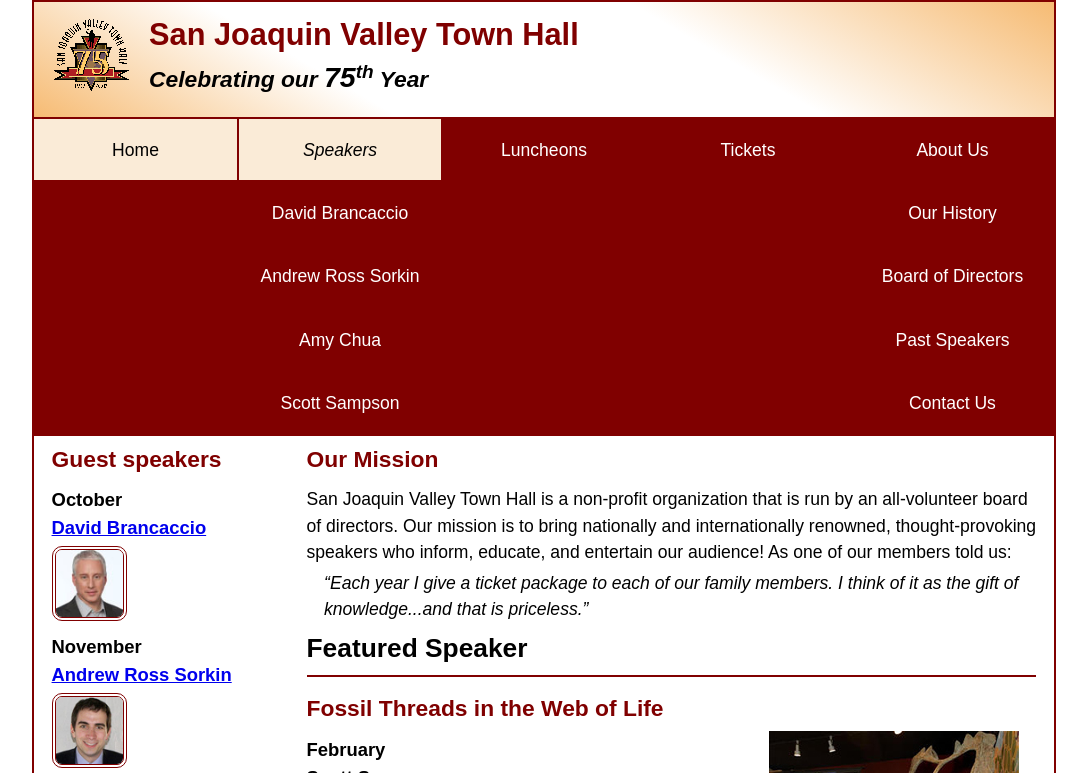
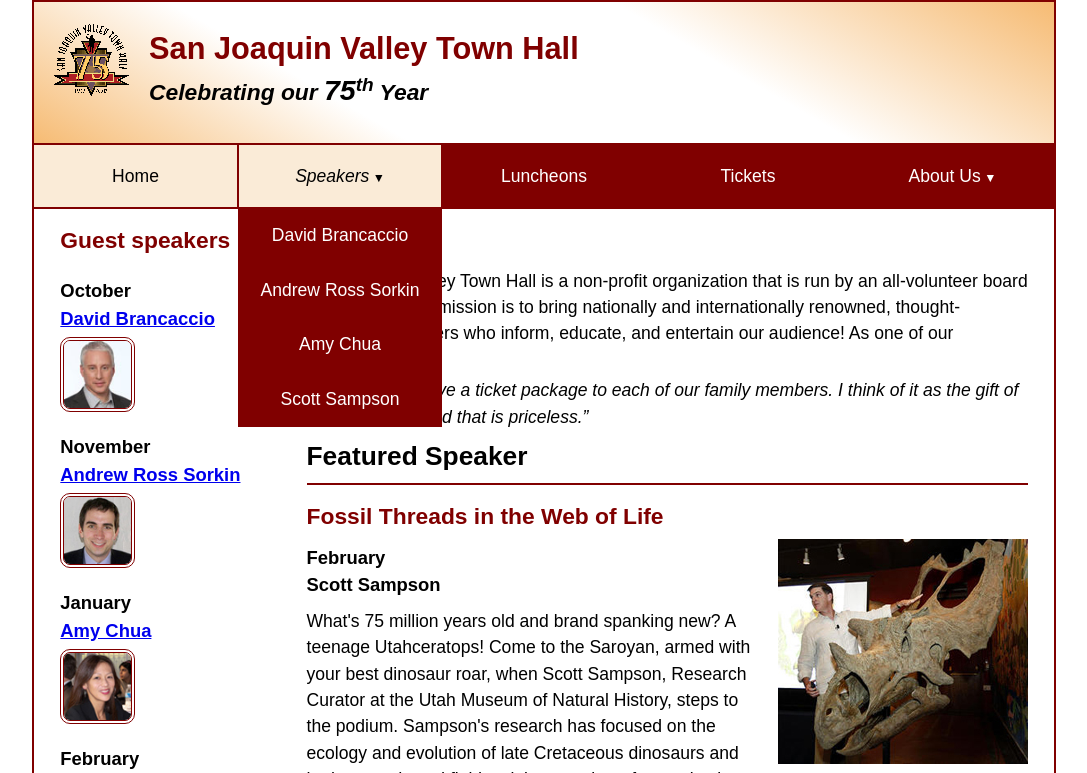
Before and after one commit to DylanCook2121/A11, a plain HTML site: page index.html in a window 1280 px wide. Both pictures are taken after a click on the link "Speakers". Shown: the top 773 px of the page, without its empty margins (96-1183 px from the left). Drawn offline with nearby package versions, Linux system fonts and the light colour scheme; some packages are replaced by stand-ins of ours; a script that the page names is missing.

Commit message:
Refactor CSS styles for improved organization

```diff
--- a/styles/main.css
+++ b/styles/main.css
@@ -1,186 +1,376 @@
-/* custom property */
+
+/* Custom properties */
 :root {
-	--accent-color: #800000;  /* could also be coded #800 */
+    --accent-color: #800000;
     --gradient-color: #f6bb73;
-
-	--light_menu: white;
-	--mid_menu: antiquewhite;
-	--dark_menu: black;
+    --light-menu: white;
+    --mid-menu: antiquewhite;
+    --dark-menu: black;
 }
 
-/* reset */
+/* Reset */
 * {
     margin: 0;
     padding: 0;
     box-sizing: border-box;
 }
 
-/* default styles */
+/* General page styles */
 body {
     font-family: Arial, Helvetica, sans-serif;
     font-size: calc(15px + .2vw);
-	width: min(80%, 1024px);
+    width: 100%;
+    max-width: 1024px;
     line-height: 1.5;
     margin: auto;
     border: 2px solid var(--accent-color);
 }
+
 h1, h2, h3, p, ul {
     padding: .25em 0;
 }
-a:hover, a:focus{
-	font-style: italic;
-	color: var(--accent-color);
-}
+
 h1 {
     font-size: 150%;
 }
+
 h2 {
     font-size: 130%;
     color: var(--accent-color);
 }
+
 h3 {
     font-size: 105%;
 }
+
 ul {
     margin-left: 2em;
 }
 
-/* the styles for the header */
+a:hover, a:focus {
+    font-style: italic;
+    color: var(--accent-color);
+}
+
+/* Header */
 header {
+    text-align: center;
     line-height: 1.2;
+    padding: .75em;
     border-bottom: 2px solid var(--accent-color);
     background-image: linear-gradient(
-	    30deg, var(--gradient-color) 0%, white 30%, white 65%, var(--gradient-color) 100%);
-	& h2 {
+        30deg,
+        var(--gradient-color) 0%,
+        white 30%,
+        white 65%,
+        var(--gradient-color) 100%
+    );
+}
+
+header h2 {
     font-size: 175%;
-		padding: .5em 0 0 0;
+    padding: .5em 0 0;
 }
-	& h3 {
+
+header h3 {
     font-size: 130%;
     font-style: italic;
     padding-bottom: 1em;
 }
-	& img {
-		width: clamp(40px, 15%, 80px);
-		float: left;
-		margin: .75em 1em;
-	}
+
+header img {
+    display: none;
 }
 
-/* the styles for the main content */
+.large {
+    font-size: 125%;
+}
+
+/* Main content - mobile first */
 main {
     display: flex;
+    flex-direction: column-reverse;
     padding: 0 1em 1em;
-	& blockquote {
+    gap: 1em;
+}
+
+main blockquote {
     font-style: italic;
     padding-left: 1em;
 }
-	& h3 + img { /* speaker images */
+
+main h3 + img {
     width: clamp(40px, 50%, 75px);
+    max-width: 100%;
+    height: auto;
     border: 4px double var(--accent-color);
     border-radius: 10px;
 }
+
+/* Main section */
+section {
+    min-width: 0;
+    padding: .5em;
+    border-bottom: 2px solid var(--accent-color);
 }
 
-/* the styles for the section */
-section {
-	flex-basis: 75%;
-	padding-left: .5em;
-	& img {
-		width: clamp(100px, 50%, 250px);
+section img {
+    width: 50%;
+    max-width: 250px;
+    height: auto;
     float: right;
-		margin: 0 1em .25em;
-	}
+    margin: 0 0 .5em 1em;
 }
 
-/* the styles for the aside */
+/* Guest speaker sidebar */
 aside {
-	flex-basis: 25%;
-	padding-right: .5em;
+    min-width: 0;
+    padding: .5em;
 }
 
-/* the styles for the footer */
-footer {
-	background-color: var(--accent-color);
-	& p {
-		text-align: center;
-		color: white;
-		padding: 1em 0;
-	}
+aside h3 {
+    margin-top: .5em;
 }
 
-/* CSS class */
+aside a {
+    overflow-wrap: anywhere;
+}
+
+/* Featured speaker */
 .featured {
     border-top: 2px solid var(--accent-color);
     border-bottom: 2px solid var(--accent-color);
     padding: .5em 0 1em;
 }
-.speaker {
-	& h1 {
+
+.featured::after {
+    content: "";
+    display: block;
+    clear: both;
+}
+
+/* Speaker pages */
+.speaker h1 {
     color: var(--accent-color);
 }
-	& h2 {
+
+.speaker h2 {
     color: black;
 }
-	& p {
+
+.speaker p {
     padding: .5em 0;
 }
-}
-.large {
-	font-size: 125%;
+
+/* Footer */
+footer {
+    background-color: var(--accent-color);
 }
 
-/* styles for the menu */
+footer p {
+    text-align: center;
+    color: white;
+    padding: 1em .5em;
+}
+
+/* Navigation */
+.navbar {
+    clear: both;
+    background-color: var(--accent-color);
+    position: relative;
+}
+
 .menu {
-	display: flex;
-	flex-wrap: wrap;
-	& li {
-		flex-basis: 20%;
-		text-align: center;
+    display: none;
+}
+
+/* SlickNav mobile menu */
+.slicknav_menu {
+    display: block;
+    background: var(--accent-color);
+    padding: 5px;
+}
+
+.slicknav_btn {
+    background-color: #5c0000;
+}
+
+.slicknav_nav {
+    background-color: var(--accent-color);
+}
+
+.slicknav_nav a {
+    color: white;
+    text-decoration: none;
+    padding: .7em 1em;
+}
+
+.slicknav_nav a:hover,
+.slicknav_nav a:focus {
+    background-color: var(--mid-menu);
+    color: black;
+    border-radius: 0;
+}
+
+.slicknav_nav .slicknav_row:hover {
+    background-color: var(--mid-menu);
+    color: black;
+    border-radius: 0;
+}
+
+.slicknav_nav ul {
+    margin-left: 1em;
+}
+
+.slicknav_nav .current {
+    background-color: var(--mid-menu);
+    color: black;
+}
+
+/* Larger phones and tablets */
+@media screen and (min-width: 480px) {
+    header {
+        text-align: left;
+        min-height: 110px;
+    }
+
+    header img {
+        display: block;
+        width: clamp(40px, 15%, 80px);
+        height: auto;
+        float: left;
+        margin: .25em 1em .5em .25em;
+    }
+
+    header::after {
+        content: "";
+        display: block;
+        clear: both;
     }
 }
 
-.navbar {
-	clear: left;
-	background-color: var(--accent-color);
-	& a {
+/* Desktop navigation */
+@media screen and (min-width: 768px) {
+    .slicknav_menu {
+        display: none;
+    }
+
+    .menu {
+        display: flex;
+        flex-wrap: nowrap;
+        position: relative;
+        width: 100%;
+        list-style: none;
+        margin: 0;
+        padding: 0;
+    }
+
+    .menu > li {
+        flex: 1 1 20%;
+        min-width: 0;
+        position: relative;
+        text-align: center;
+    }
+
+    .navbar a {
         display: block;
-		padding: 1em;
+        padding: 1em .25em;
         text-decoration: none;
+        color: white;
         margin: 0 1px 2px;
     }
-	& a:link, a:visited {
-		color: var(--light_menu);
+
+    .navbar a:hover,
+    .navbar a:focus,
+    .navbar a.current {
+        background-color: var(--mid-menu);
+        color: black;
     }
-	& a:hover, a:focus, a.current {
-		background-color: var(--mid_menu);
-		color: var(--dark_menu);
+
+    .menu > li:first-child > a {
+        margin-left: 0;
     }
-	& ul {
-		list-style-type: none;
+
+    .menu > li:last-child > a {
+        margin-right: 0;
+    }
+
+    .menu ul {
+        display: none;
+        position: absolute;
+        top: 100%;
+        left: 0;
+        width: 100%;
+        margin: 0;
         padding: 0;
-		margin: 0;
+        list-style: none;
+        background-color: var(--accent-color);
+        z-index: 100;
+    }
+
+    .menu ul li {
+        width: 100%;
+    }
+
+    .menu ul a {
+        padding: .75em .25em;
+        margin: 0 2px 2px;
+    }
+
+    .menu > li:hover > ul,
+    .menu > li:focus-within > ul {
+        display: block;
+    }
+
+    .menu > li:has(ul) > a::after {
+        content: " ▼";
+        font-size: .7em;
     }
 }
 
-.submenu {
-	position: relative;
-	& small { margin-left: .25em; }
+/* Two-column layout on wider screens */
+@media screen and (min-width: 700px) {
+    main {
+        flex-direction: row;
+        gap: 0;
     }
 
-.dropdown {
-	position: absolute;
-	left: 0;
-	right: 0;
-	background-color: var(--accent-color);
-	color: var(--light_menu);
-	display: none;
-	& > li a { margin: 0 2px 2px; }
+    aside {
+        flex-basis: 25%;
+        flex-shrink: 0;
+        padding-right: .5em;
     }
 
-.submenu:hover > .dropdown {
-	display: block;
+    section {
+        flex-basis: 75%;
+        padding-left: .5em;
+        border-bottom: none;
+    }
 }
 
-.menu > li:first-child a { margin-left: 0; }
-.menu > li:last-child a { margin-right: 0; }
+/* Small phone adjustments */
+@media screen and (max-width: 479px) {
+    header h2 {
+        font-size: 145%;
+    }
+
+    header h3 {
+        font-size: 110%;
+    }
+
+    main {
+        padding: 0 .75em 1em;
+    }
+
+    section img {
+        width: 100%;
+        max-width: 250px;
+        float: none;
+        display: block;
+        margin: .5em auto;
+    }
+
+    blockquote {
+        margin: .5em 0;
+    }
+}
```
Lines whose indentation alone changed are shown as unchanged.
